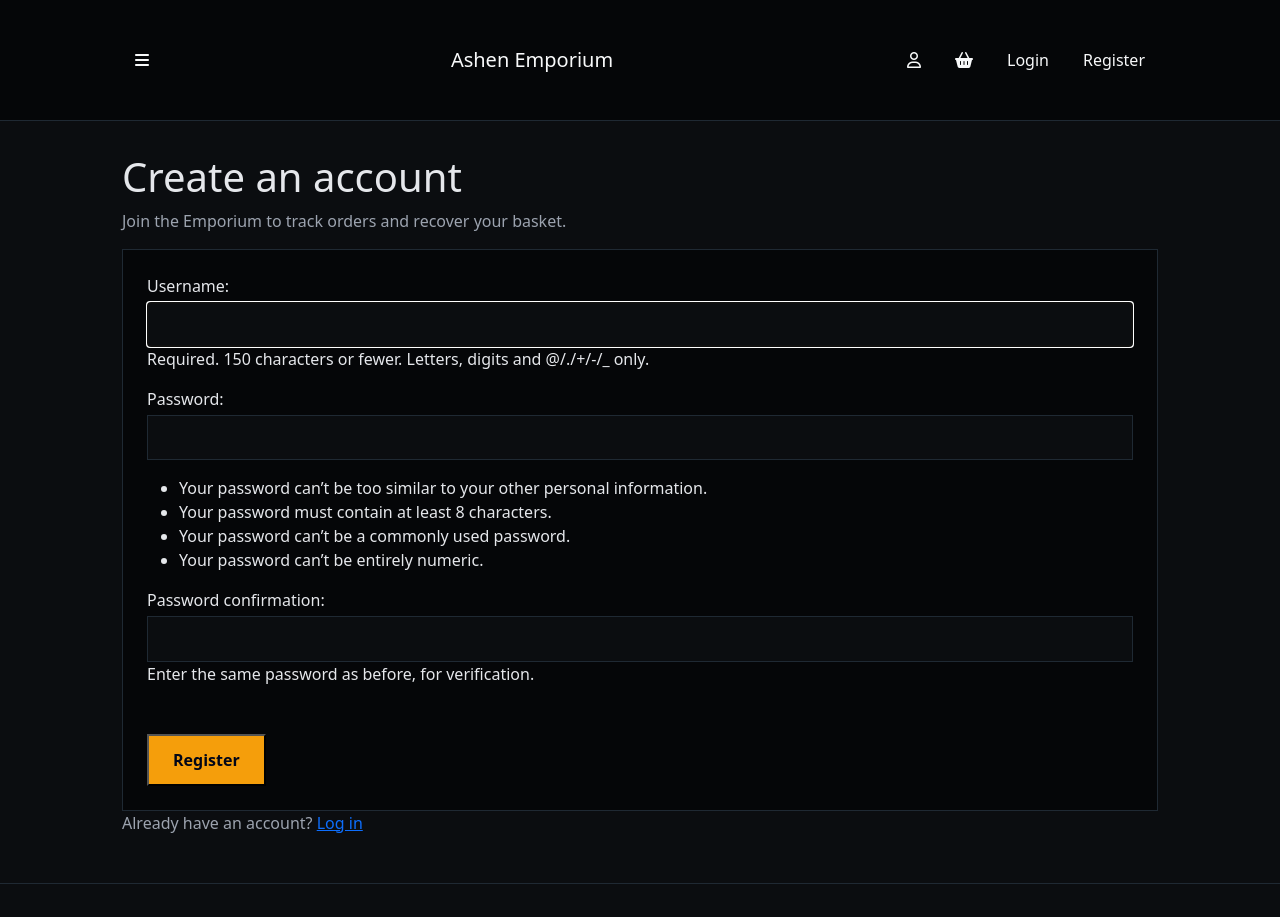
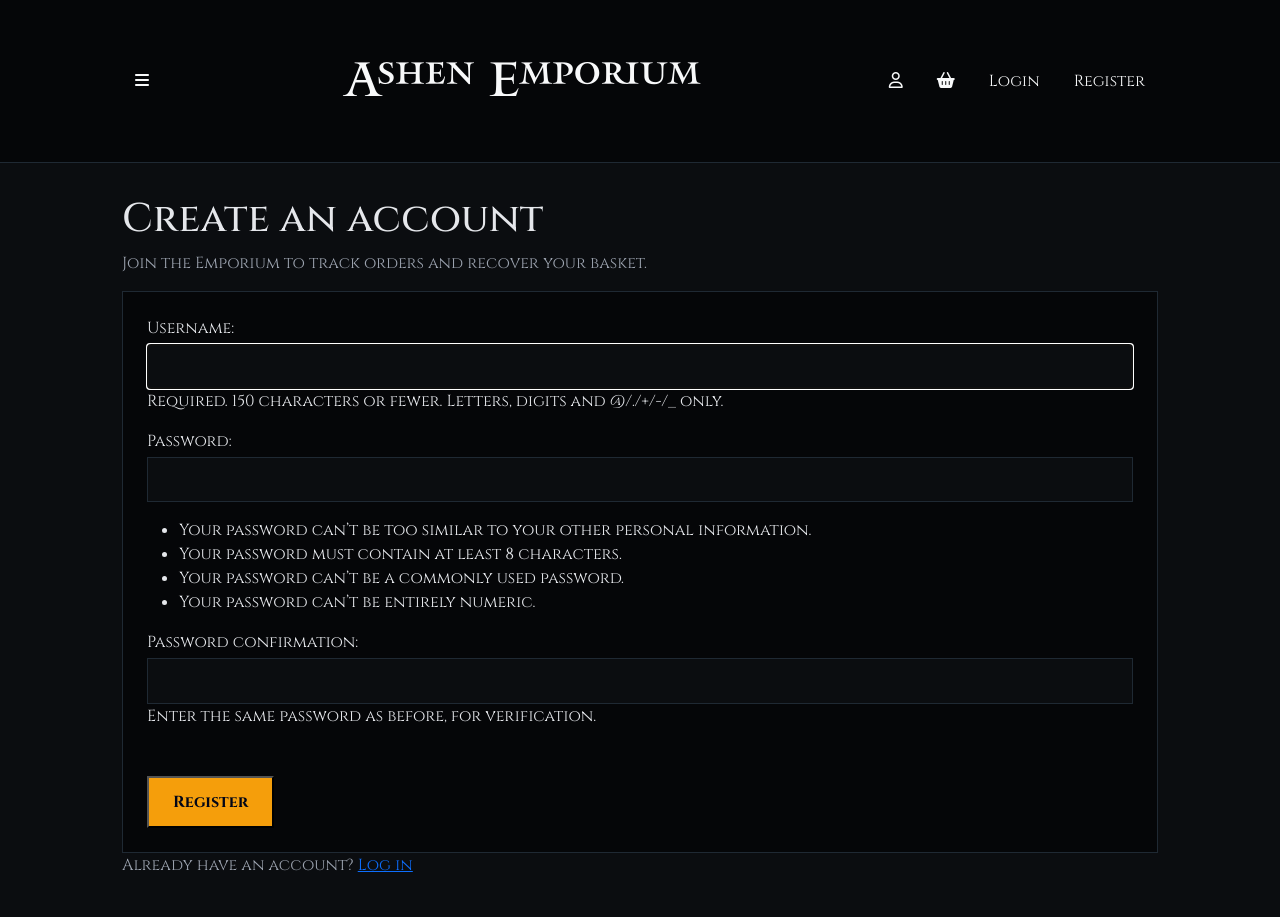
Before and after one commit to TGOSS1984/ashen-emporium, a Django app: page /account/register/ in a window 1280 px wide. Shown: the top 917 px of the page. Run offline with Django 4.2, Linux system fonts and the light colour scheme.

```diff
--- a/static/css/main.css
+++ b/static/css/main.css
@@ -1,11 +1,30 @@
+/*Main Font*/
+
+@import url('https://fonts.googleapis.com/css2?family=Bitter:ital,wght@0,100..900;1,100..900&family=Cinzel:wght@400..900&family=Libre+Baskerville:ital,wght@0,400;0,700;1,400&family=Noto+Sans:ital,wght@0,100..900;1,100..900&display=swap');
+
+/*Title / H1 Font*/
+
+@font-face {
+    font-family: 'Mantinia';
+    src: url('../fonts/Mantinia.woff') format('woff');
+    font-weight: normal;
+    font-style: normal;
+}
+
 /* Base reset */
 * {
     box-sizing: border-box;
 }
 
+/* Force brand font on Bootstrap navbar */
+a.navbar-brand.main-header {
+  font-family: 'Mantinia', 'Cinzel', serif !important;
+  font-size: 3rem;
+}
+
 body {
     margin: 0;
-    font-family: system-ui, -apple-system, BlinkMacSystemFont, sans-serif;
+    font-family: 'Cinzel', serif;
     background-color: #0b0d10;
     color: #e5e7eb;
 }
--- a/templates/base.html
+++ b/templates/base.html
@@ -28,7 +28,7 @@
       </button>
 
       <!-- Center: brand -->
-      <a class="navbar-brand ae-brand mx-auto text-light" href="{% url 'home' %}">
+      <a class="navbar-brand ae-brand mx-auto text-light main-header" href="{% url 'home' %}">
         Ashen Emporium
       </a>
 
```
Also changed, not shown: static/fonts/Mantinia.woff (added).
